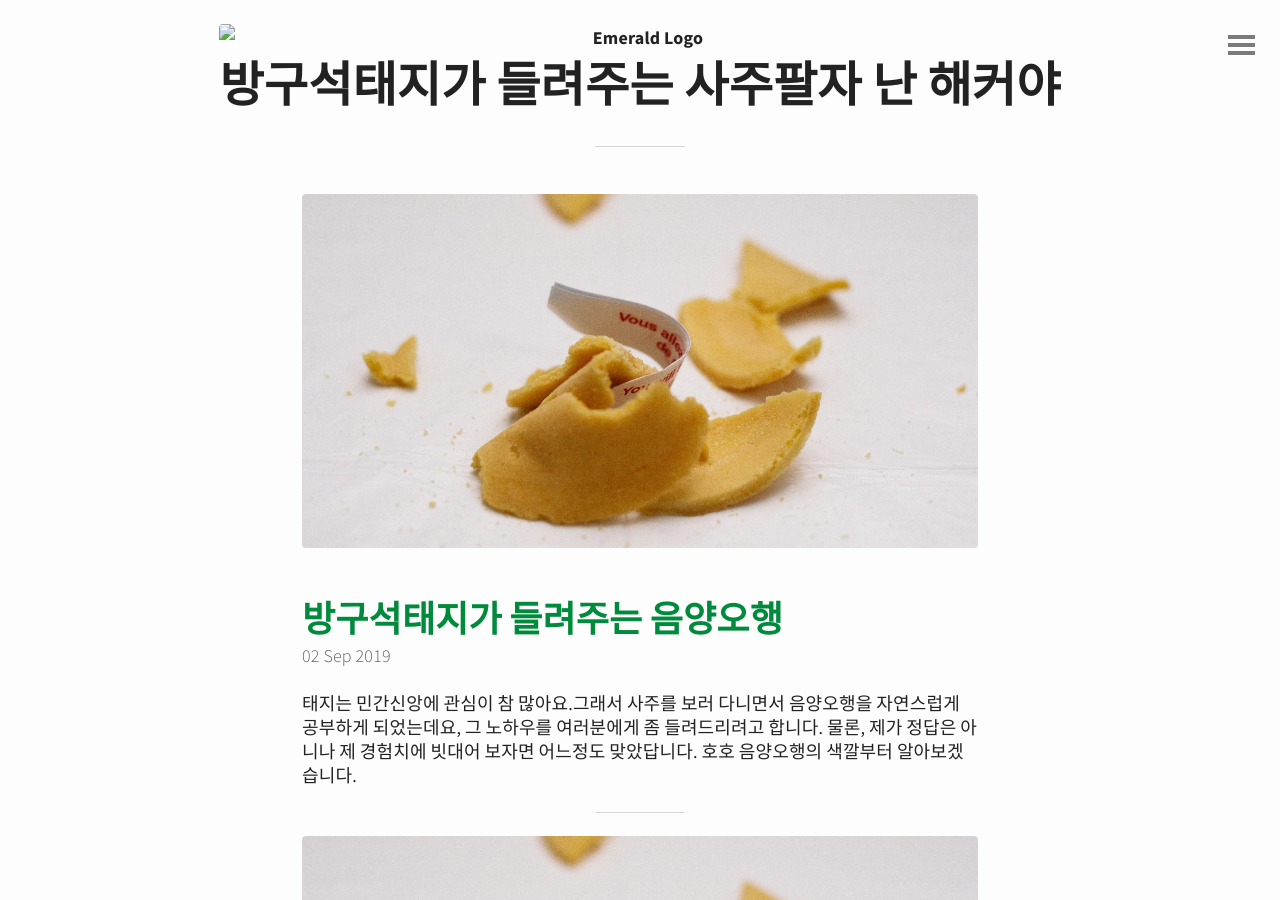
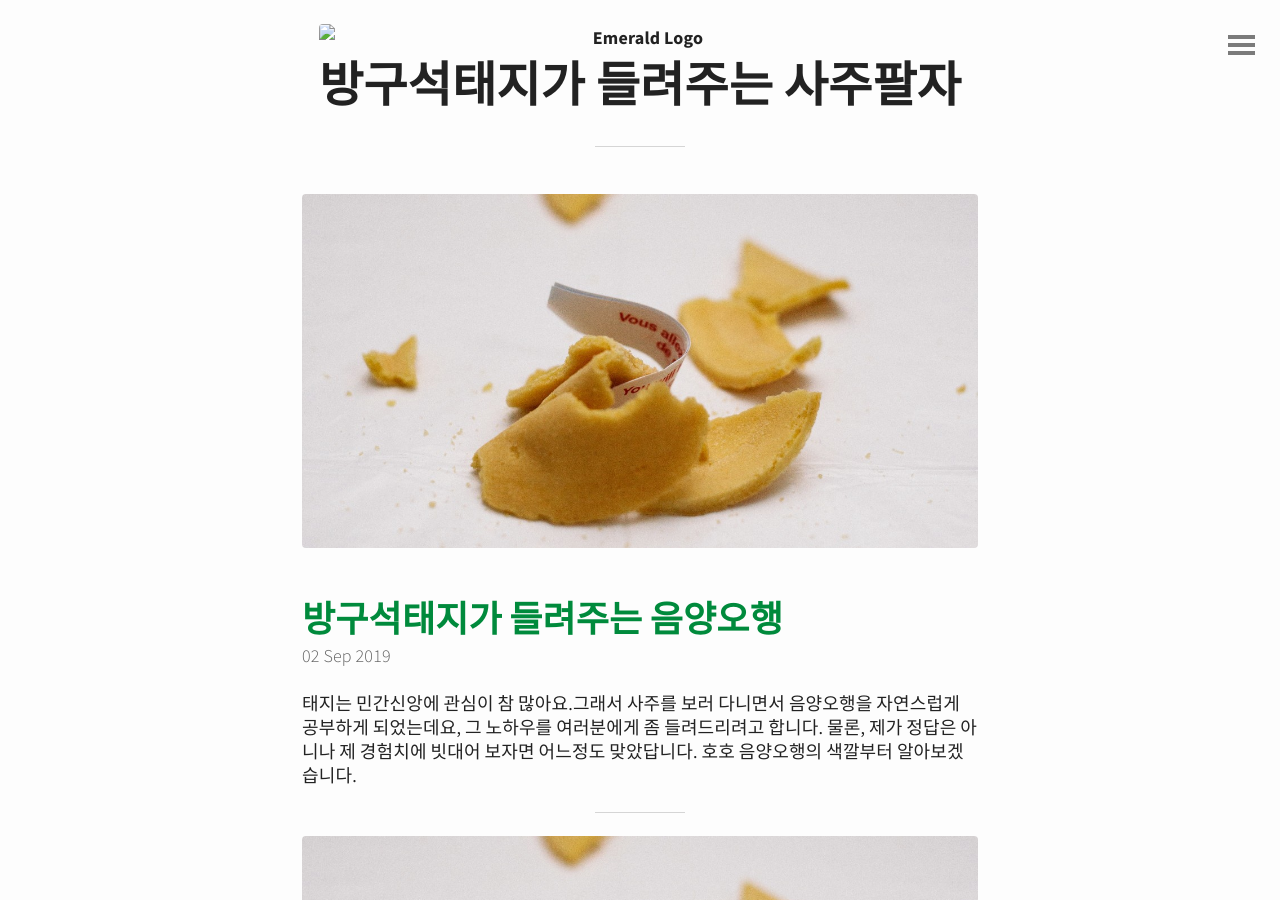
Before and after one commit to gonglijang/bigmouse, a Jekyll site: the page built from index.html, in a window 1280 px wide and 900 px high. Built offline with Jekyll 4.4.1, drawn with Linux system fonts in a browser that asks for light colours; the list of posts is cut into pages by our own code.

Commit message:
테스트 복구

```diff
--- a/_includes/header.html
+++ b/_includes/header.html
@@ -1,6 +1,6 @@
 <header id="header">
 	<a href="{{ www.bigmouse84.com }}">
 		<img src="{{ img/emerald.png }}" alt="Emerald Logo">
-	  <h1>방구석태지가 들려주는 사주팔자 난 해커야</h1>
+	  <h1>방구석태지가 들려주는 사주팔자</h1>
 	</a>
 </header>
```
